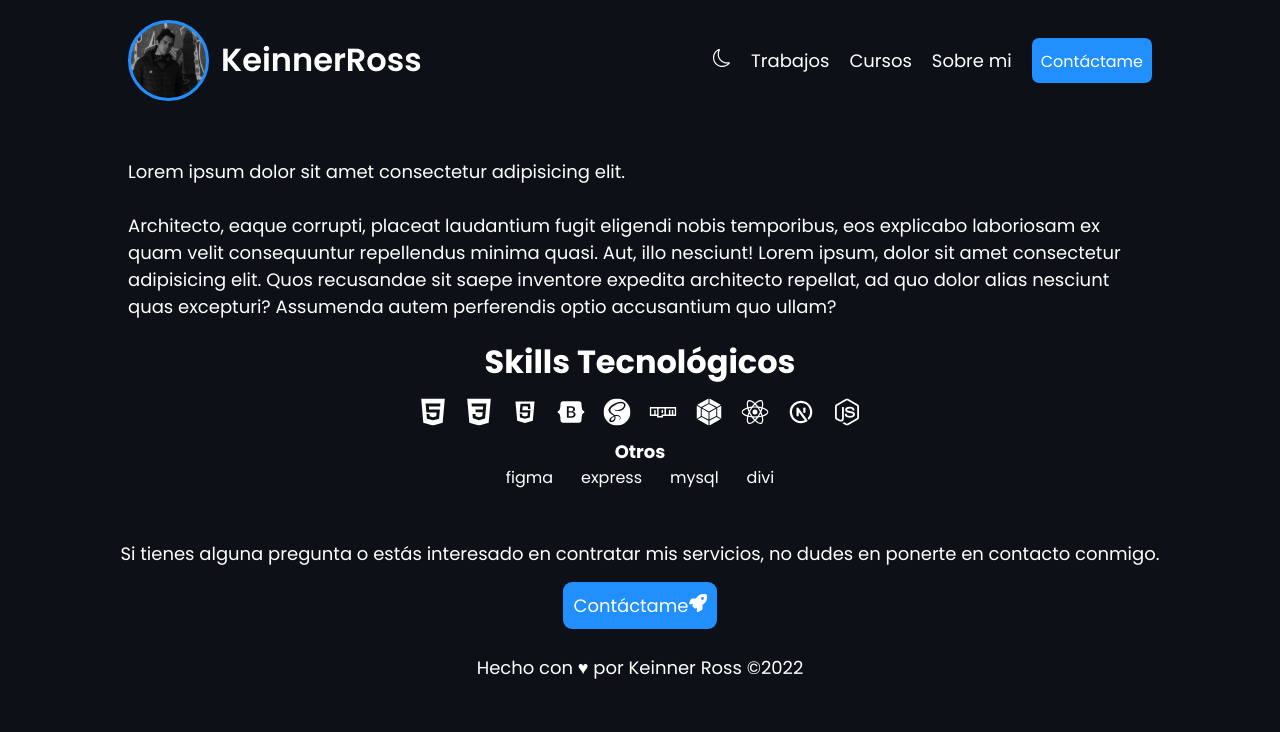
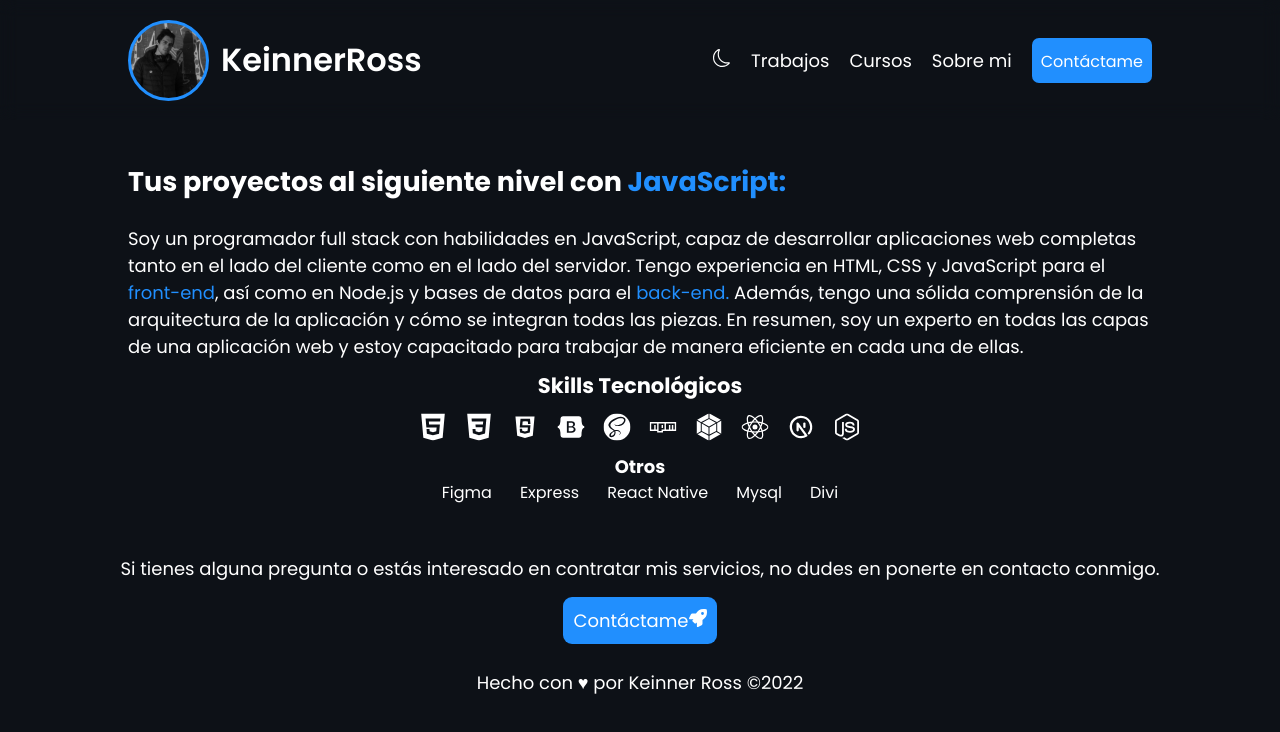
Before and after one commit to Keinnerross/portfolioross, a React (Create React App) app: page /about in a window 1280 px wide. Shown: the top 732 px of the page. Built offline with nearby package versions, Linux system fonts and the light colour scheme.

Commit message:
info y nav fix

```diff
--- a/package.json
+++ b/package.json
@@ -17,6 +17,7 @@
     "react-icons": "^4.7.1",
     "react-router-dom": "^6.4.4",
     "react-scripts": "5.0.1",
+    "react-scroll": "^1.8.9",
     "web-vitals": "^2.1.4"
   },
   "scripts": {
--- a/src/App.css
+++ b/src/App.css
@@ -7,18 +7,19 @@
   --purple: #218ffe;
   --cyan: #0dcaf0;
   --textColor: white;
-  scroll-behavior: smooth !important ;
+}
+
+html{
+  scroll-behavior: smooth;
 }
 
 body {
-  scroll-behavior: smooth;
   font-size: 18px;
   max-width: 100%;
   margin: 0;
   font-family: poppins, sans-serif;
   background-color: var(--blackbg);
   color: var(--textColor);
-
 }
 
 body li {
--- a/src/App.js
+++ b/src/App.js
@@ -7,18 +7,22 @@ import Footer from "./components/Main/footer";
 import Contact from "./components/contact";
 import { Route, Routes } from "react-router-dom";
 import "./App.css";
+import { useRef } from "react";
 
 function App() {
+  const worksRef = useRef(null);
+  const worksRefParent = useRef(null);
+
   return (
     <>
-      <Nav />
+      <Nav workRefRecive={worksRef} />
       <Routes>
         <Route
           path="/"
           element={
             <>
               <Main />
-              <Works />
+              <Works worksRefProp={worksRef} />
               <CallToAction />
               <Footer />
             </>
--- a/src/components/Main/buttonsAndSocial.jsx
+++ b/src/components/Main/buttonsAndSocial.jsx
@@ -1,20 +1,27 @@
 import "../../stylesheet/main/buttonsAndSocial.css";
 import { VscGithubAlt } from "react-icons/vsc";
-import { SlSocialLinkedin, SlSocialYoutube, SlSocialInstagram } from "react-icons/sl";
+import {
+  SlSocialLinkedin,
+  SlSocialYoutube,
+  SlSocialInstagram,
+} from "react-icons/sl";
 import { RxTwitterLogo, RxDiscordLogo } from "react-icons/rx";
-import { SiTiktok} from "react-icons/si";
+import { SiTiktok } from "react-icons/si";
+import { Link } from "react-router-dom";
 
 const ButtonsAndSocial = () => {
   return (
     <>
       <div className="buttons-about">
         <div className="button-primary">Trabajos</div>
-        <div className="button-secundary">Sobre Mi</div>
+        <Link to="/about">
+          <div className="button-secundary">Sobre Mi</div>
+        </Link>
       </div>
       <div className="front-buttons">
         <SlSocialLinkedin />
         <VscGithubAlt />
-        <SlSocialInstagram/>
+        <SlSocialInstagram />
         <RxTwitterLogo />
         <SiTiktok />
         <RxDiscordLogo />
--- a/src/components/Main/main.jsx
+++ b/src/components/Main/main.jsx
@@ -9,7 +9,7 @@ const Main = () => {
           <section className="info">
             <h4>Hola!</h4>
             <p>
-              Me llamo KeinnerRoss{" "}
+              Me llamo Keinner Ross{" "}
               <span className="purple-1">
                 {" "}
                 soy diseñador y desarrollador Frontend,
--- a/src/components/about.jsx
+++ b/src/components/about.jsx
@@ -15,22 +15,26 @@ const About = () => {
   return (
     <div className="skills-container">
       <div className="skills-content-container">
-        <p>
-          Lorem ipsum dolor sit amet consectetur adipisicing elit.
-          <br />
-          <br />
-          Architecto, eaque corrupti, placeat laudantium fugit eligendi nobis
-          temporibus, eos explicabo laboriosam ex quam velit consequuntur
-          repellendus minima quasi. Aut, illo nesciunt! Lorem ipsum, dolor sit
-          amet consectetur adipisicing elit. Quos recusandae sit saepe inventore
-          expedita architecto repellat, ad quo dolor alias nesciunt quas
-          excepturi? Assumenda autem perferendis optio accusantium quo ullam?
-          <br />
-        </p>
+        <h2>
+          Tus proyectos al siguiente nivel con{" "}
+          <span className="purple-1">JavaScript:</span>{" "}
+        </h2>
+        <span>
+          Soy un programador full stack con habilidades en JavaScript, capaz de
+          desarrollar aplicaciones web completas tanto en el lado del cliente
+          como en el lado del servidor. Tengo experiencia en HTML, CSS y
+          JavaScript para el <span className="purple-1">front-end</span>, así
+          como en Node.js y bases de datos para el{" "}
+          <span className="purple-1">back-end.</span> Además, tengo una sólida
+          comprensión de la arquitectura de la aplicación y cómo se integran
+          todas las piezas. En resumen, soy un experto en todas las capas de una
+          aplicación web y estoy capacitado para trabajar de manera eficiente en
+          cada una de ellas.
+        </span>
       </div>
 
       <div className="skills-list">
-        <h2>Skills Tecnológicos</h2>
+        <h3>Skills Tecnológicos</h3>
         <ul>
           <li>
             <SiHtml5 />
@@ -64,12 +68,13 @@ const About = () => {
           </li>
         </ul>
         <div className="list-others-container">
-          <h3>Otros</h3>
+          <h4>Otros</h4>
           <ul className="list-others">
-            <li>figma</li>
-            <li>express</li>
-            <li>mysql</li>
-            <li>divi</li>
+            <li>Figma</li>
+            <li>Express</li>
+            <li>React Native</li>
+            <li>Mysql</li>
+            <li>Divi</li>
           </ul>
         </div>
       </div>
--- a/src/components/nav.jsx
+++ b/src/components/nav.jsx
@@ -2,7 +2,15 @@ import "../stylesheet/nav.css";
 import LightMode from "./lightMode";
 import { Link } from "react-router-dom";
 
-const Nav = () => {
+const Nav = ({ workRefRecive }) => {
+  const timerScroll = () => {
+    setTimeout(() => {
+      workRefRecive.current.scrollIntoView({
+        scrollBehavior: "smooth",
+      });
+    }, 300);
+  };
+
   return (
     <nav id="nav">
       <div className="nav-container">
@@ -18,9 +26,10 @@ const Nav = () => {
             <li>
               <LightMode />
             </li>
-            <a href="/#trabajos">
+            <Link to="/" onClick={() => timerScroll()}>
               <li>Trabajos</li>
-            </a>
+            </Link>
+
             <li>Cursos</li>
             <Link to="/about">
               <li>Sobre mi</li>
--- a/src/components/works/works.jsx
+++ b/src/components/works/works.jsx
@@ -1,21 +1,12 @@
 import ProjectCard from "./projectCard";
 import "../../stylesheet/works/works.css";
-import {
-  SiHtml5,
-  SiCss3,
-  SiBootstrap,
-  SiSass,
-  SiWebpack,
-  SiReact,
-  SiNodedotjs,
-  SiNextdotjs,
-} from "react-icons/si";
-import { DiJavascript, DiNpm } from "react-icons/di";
+import { SiReact, SiNodedotjs } from "react-icons/si";
 import { TbBrandNextjs } from "react-icons/tb";
 
-const Works = () => {
+const Works = ({ worksRefProp }) => {
   return (
-    <div id="trabajos" className="works-container">
+    <div className="workRefRecive" ref={worksRefProp}>
+      <div className="works-container">
         <div className="works-content-container">
           <div className="nav-works">
             <h4>Trabajos</h4>
@@ -80,6 +71,7 @@ const Works = () => {
           </div>
         </div>
       </div>
+    </div>
   );
 };
 
--- a/src/stylesheet/about.css
+++ b/src/stylesheet/about.css
@@ -12,6 +12,7 @@
 .skills-content-container {
   width: 80vw;
   display: flex;
+  flex-direction: column;
 }
 
 .info-skills-container p {
@@ -25,14 +26,11 @@
   flex-direction: column;
   gap: 5px;
 }
-.skills-list h2 {
-  font-size: 32px;
-
-  margin: 0 0 10px 0;
+.skills-list h3 {
+  margin: 10px 0 10px 0;
 }
-.skills-list h3 {
+.skills-list h4 {
   margin: 0;
-  font-size: 18px;
 }
 
 .skills-list ul {
--- a/src/stylesheet/main/buttonsAndSocial.css
+++ b/src/stylesheet/main/buttonsAndSocial.css
@@ -21,13 +21,13 @@
   font-weight: 400;
   border-radius: 9px;
   cursor: pointer;
+  color: var(--textColor);
 }
 
 .button-secundary:hover {
   background-color: var(--purple);
   transition: 0.4s;
   color: white;
-
 }
 
 .front-buttons {
@@ -37,7 +37,6 @@
   transform: scale(1.4);
 }
 
-
 .front-buttons svg:hover {
   cursor: pointer;
   transform: scale(1.2);
--- a/src/stylesheet/main/main.css
+++ b/src/stylesheet/main/main.css
@@ -1,10 +1,9 @@
 .about-container {
   width: 100%;
-  height: 75vh;
+  height: 70vh;
   display: flex;
-  align-items: center;
+  align-items: flex-end;
   justify-content: center;
-  padding-top: 50px;
 }
 
 .about-content-container {
--- a/src/stylesheet/works/works.css
+++ b/src/stylesheet/works/works.css
@@ -23,9 +23,12 @@
   margin: 0;
 }
 .box-works-container {
-  width: 100%;
   display: flex;
   justify-content: space-between;
   margin-bottom: 60px;
   gap: 10px;
 }
+
+.workRefRecive{
+  padding-top: 120px;
+}
```
Also changed, not shown: 1 other file (tests, documents, lock files or other folders). Lines whose indentation alone changed are shown as unchanged.
